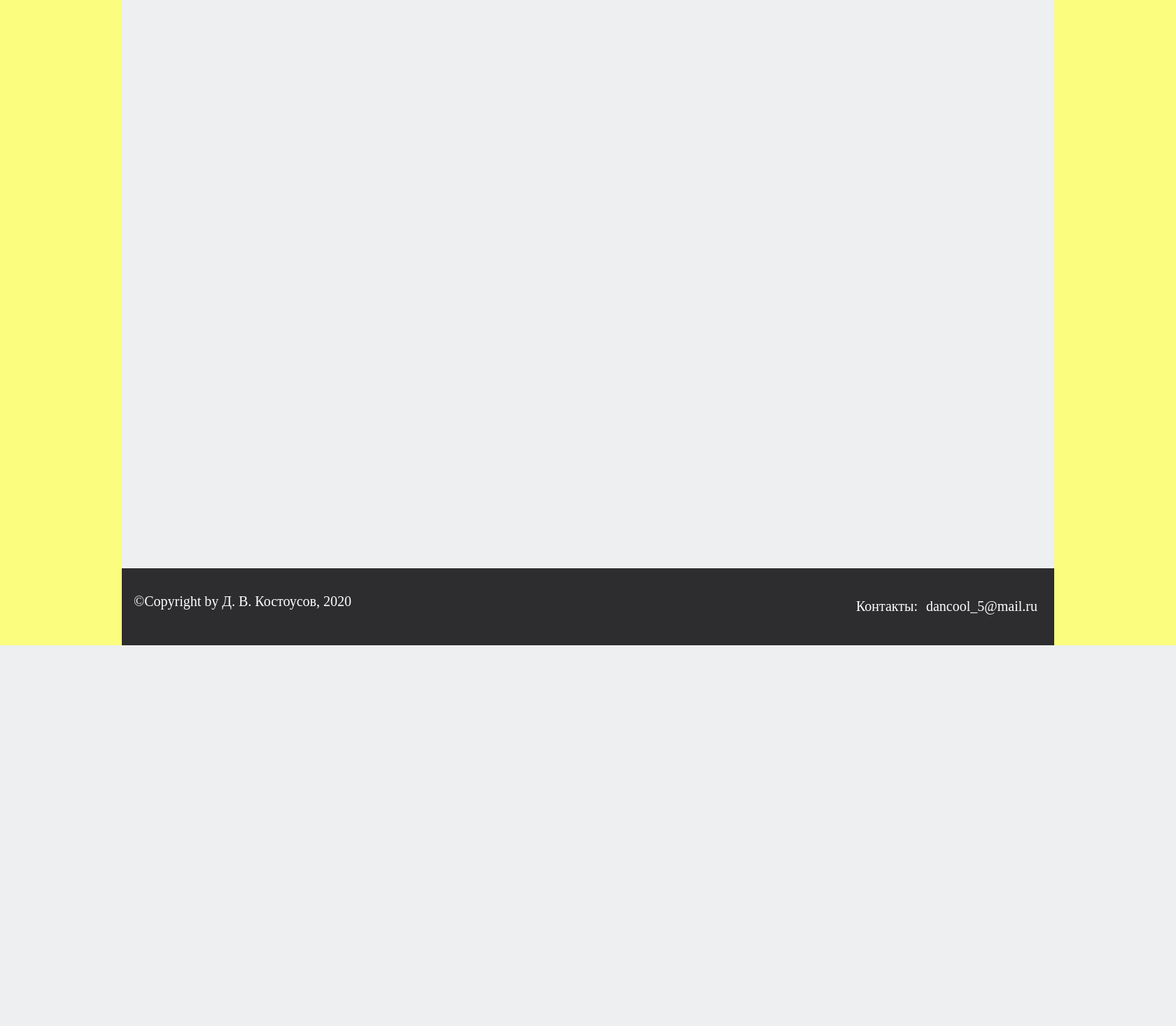
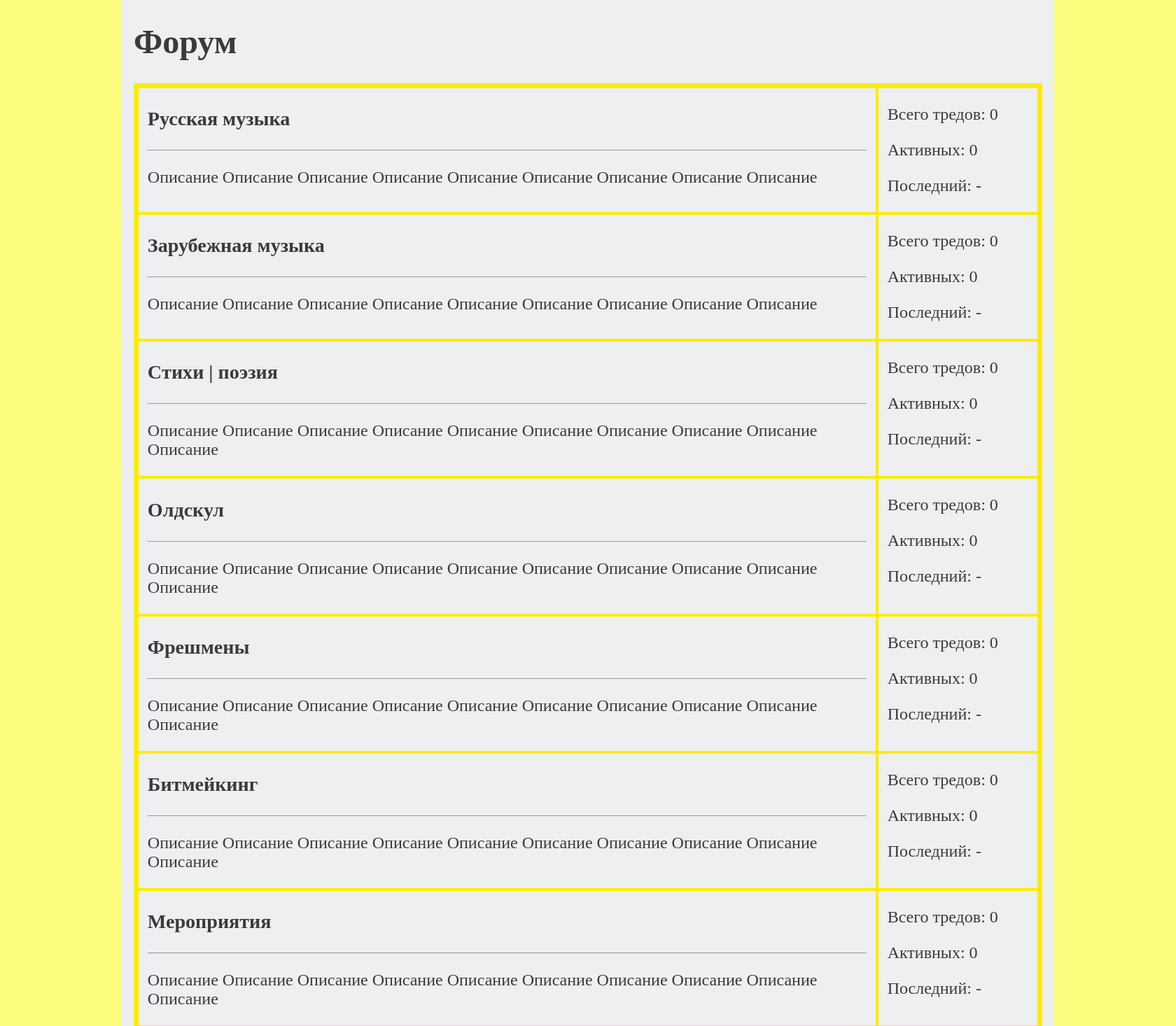
Before and after one commit to dancool5/pih-poh.online, a Flask app: page /forum in a window 1680 px wide. Shown: the part 136-1602 px from the top of the page at 70% size. Before the commit the page ends 1058 px from the top, so only its background shows below. Run offline with Flask 2, Linux system fonts and the light colour scheme; data comes from the database, SQL or seed files in the repository; both versions use the stored data as it was before the commit; data that the repository does not hold is empty.

Commit message:
Add template of forum with sections

```diff
--- a/data/__all_models.py
+++ b/data/__all_models.py
@@ -1 +1,4 @@
 from . import user
+from . import section
+from . import thread
+from . import message
--- a/data/message.py
+++ b/data/message.py
@@ -4,10 +4,14 @@ from .db_session import SqlAlchemyBase
 from sqlalchemy import orm
 
 
-class Thread(SqlAlchemyBase):
+class Message(SqlAlchemyBase):
     __tablename__ = 'messages'
 
+    id = sqlalchemy.Column(sqlalchemy.Integer, primary_key=True, autoincrement=True)
     content = sqlalchemy.Column(sqlalchemy.String, nullable=True)
     created_date = sqlalchemy.Column(sqlalchemy.DateTime, default=datetime.datetime.now)
+    author_id = sqlalchemy.Column(sqlalchemy.Integer, sqlalchemy.ForeignKey("users.id"))
+    thread_id = sqlalchemy.Column(sqlalchemy.Integer, sqlalchemy.ForeignKey("threads.id"))
+
     author = orm.relation('User')
     thread = orm.relation('Thread')
--- a/main.py
+++ b/main.py
@@ -4,9 +4,12 @@ from flask import Flask, render_template, redirect, session, flash, url_for
 from flask_login import LoginManager, login_user, current_user, logout_user, login_required
 from itsdangerous import URLSafeTimedSerializer
 
-from datetime import date
+from datetime import date, datetime, timedelta
 
 from data.user import User
+from data.section import Section
+from data.thread import Thread
+from data.message import Message
 from forms import *
 from data import db_session
 from captcha.image import ImageCaptcha
@@ -68,6 +71,7 @@ def load_user(user_id):
     db = db_session.create_session()
     return db.query(User).get(user_id)
 
+
 @app.errorhandler(404)
 def page_not_found(e):
     return render_template('404.html')
@@ -86,7 +90,18 @@ def news_line():
 
 @app.route('/forum')
 def forum():
-    return render_template('base.html', title='Форум')
+    db = db_session.create_session()
+    sections = db.query(Section).all()
+    for sect in sections:
+        threads = db.query(Thread).filter(Thread.section_id == sect.id).all()
+        active = 0
+        for thread in threads:
+            if thread.last_message_date:
+                if thread.last_message_date < timedelta(3) + datetime.now():
+                    active += 1
+        sect.active_threads = active
+    db.commit()
+    return render_template('forum.html', title='Форум', sections=sections)
 
 
 @app.route('/about')
@@ -182,5 +197,24 @@ def confirm_email(token):
 
 
 db_session.global_init("db/pihpoh_db.sqlite")
+
+db = db_session.create_session()
+
+if len(db.query(Section).all()) == 0:
+    sections = {'Русская музыка': 'Описание Описание Описание Описание Описание Описание Описание Описание Описание ',
+                'Зарубежная музыка': 'Описание Описание Описание Описание Описание Описание Описание Описание Описание ',
+                'Cтихи | поэзия': 'Описание Описание Описание Описание Описание Описание Описание Описание Описание Описание ',
+                'Олдскул': 'Описание Описание Описание Описание Описание Описание Описание Описание Описание Описание ',
+                'Фрешмены': 'Описание Описание Описание Описание Описание Описание Описание Описание Описание Описание ',
+                'Битмейкинг': 'Описание Описание Описание Описание Описание Описание Описание Описание Описание Описание ',
+                'Мероприятия': 'Описание Описание Описание Описание Описание Описание Описание Описание Описание Описание ',
+                'Вопросы новичков': 'Описание Описание Описание Описание Описание Описание Описание Описание Описание ',
+                'Флуд': 'Описание Описание Описание Описание Описание Описание Описание Описание Описание Описание Описание ',
+                }
+    for name, description in sections.items():
+        section = Section(name=name, description=description)
+        db.add(section)
+    db.commit()
+
 if __name__ == '__main__':
     app.run(port=5000, host='127.0.0.1')
--- a/static/css/style.css
+++ b/static/css/style.css
@@ -268,9 +268,6 @@ footer pre {
     }
  }
 
-
-
-
  .error_page{
     padding-left: 5%;
     padding-top: 5%;
@@ -292,3 +289,34 @@ footer pre {
 .error_page a:hover{
 	color: #67C7F1;
 }
+
+.forum-sec {
+	margin-left: auto;
+	margin-right: auto;
+	margin-bottom: 1%;
+	display: flex;
+	flex-direction: column;
+	border : 5px solid #FAEC01;
+}
+
+.sec {
+	cursor: pointer;
+	border: 2px solid #FAEC01;
+	display: flex;
+}
+
+.lft_sec {
+	padding-right: 1%;
+	padding-left: 1%;
+	border-right: 4px solid #FAEC01;
+	width: 80%;
+}
+
+.rght_sec {
+	padding-left: 1%;
+	padding-right: 1%;
+}
+
+.act:hover {
+	content: attr(title);
+}
--- /dev/null
+++ b/templates/forum.html
@@ -0,0 +1,26 @@
+{% extends "base.html" %}
+{% block content %}
+	<h1>Форум</h1>
+	<div class="forum-sec">
+		{% for section in sections %}
+			<div class="sec" onclick="location.href='https://yraaa.ru'">
+				<div class="lft_sec">
+					<h3>{{ section.name }}</h3>
+					<hr></hr>
+					<p>{{ section.description }}</p>
+				</div>
+				<div class="rght_sec">
+					<p>Всего тредов: {{ section.count_threads }}</p>
+					<p class="act" title="(!)Активным считается тред, в котором последнее сообщение написано не менее 3 дней назад">Активных: {{ section.active_threads }}</p>
+					<p>Последний:
+					{% if section.last_thread_date %}
+						{{ section.last_thread_date }}
+					{% else %}
+						-
+					{% endif %}
+					</p>
+				</div>
+			</div>
+		{% endfor %}
+	</div>
+{% endblock %}
```
Also changed, not shown: data/section.py (+6 -1 lines), data/thread.py (+6 -2 lines), db/pihpoh_db.sqlite (deleted).
